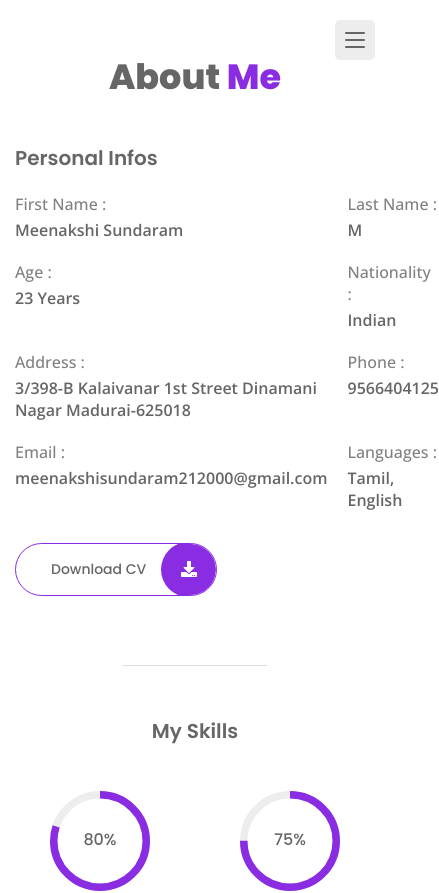
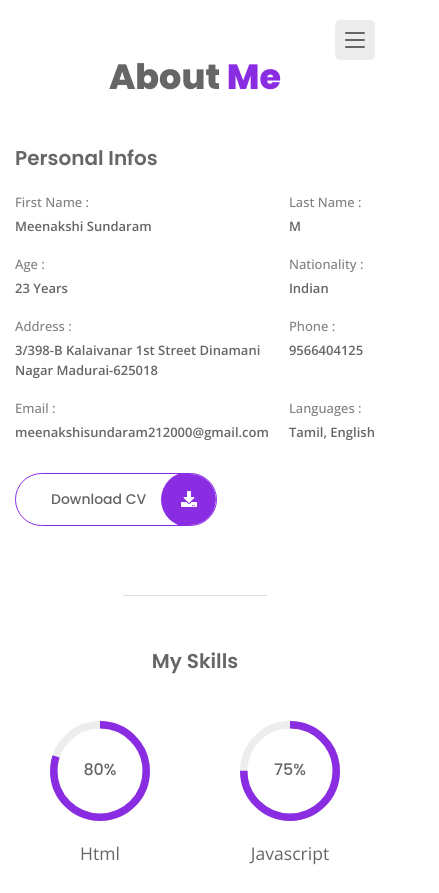
Before and after one commit to Sundar429/PRODIGY_WD_04, a React app: page /about in a window 390 px wide. Shown: the top 893 px of the page, 439 px wide, since content can reach past the window. Built offline with nearby package versions, Linux system fonts and the light colour scheme; the HTML template or start-up script is replaced by a standard one.

Commit message:
add media query reducing size  in index.css

```diff
--- a/src/index.css
+++ b/src/index.css
@@ -231,6 +231,10 @@
     .item_title{
         font-size: var( --tiny-font-size);
     }
+    .info_list .info_title,
+    .info_list .info_description{
+        font-size: var(--smaller-font-size);
+    }
 
 }
 
@@ -239,5 +243,9 @@
     .home_title span{
         display: inline;
     }
+    .info_list{
+        grid-template-columns: repeat(1,1fr);
+    }
+
 
 }
```
